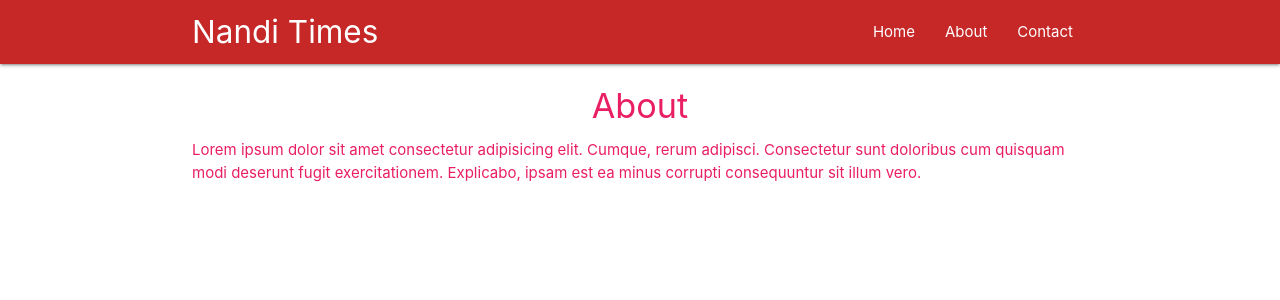
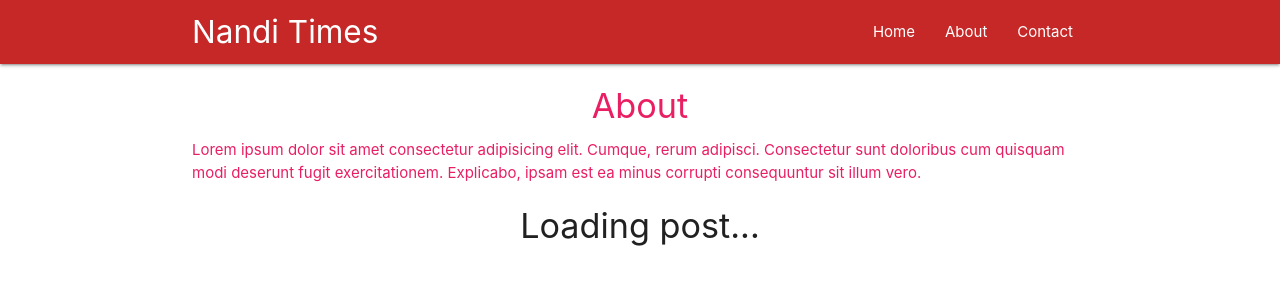
Before and after one commit to nandormatyas/test-homepage-react, a React (Create React App) app: page /about in a window 1280 px wide. Shown: the top 300 px of the page. Built offline with nearby package versions, Linux system fonts and the light colour scheme; no server answers.

Commit message:
feat(react): route parameters

```diff
--- a/src/App.js
+++ b/src/App.js
@@ -4,17 +4,17 @@
 import Home from './components/Home';
 import About from './components/About';
 import Contact from './components/Contact';
-
+import Post from './components/Post';
 class App extends Component {
   render() {
     return (
       <BrowserRouter>
         <div className="App">
           <Navbar />
-          <Route exact path='/' component={Home}/>
-          <Route path='/about' component={About}/>
-          <Route path='/contact' component={Contact}/>
-
+          <Route exact path='/' component={Home} />
+          <Route path='/about' component={About} />
+          <Route path='/contact' component={Contact} />
+          <Route path="/:post_id" component={Post} />
         </div>
       </BrowserRouter>
     );
--- a/src/components/Home.js
+++ b/src/components/Home.js
@@ -1,5 +1,6 @@
 import React, { Component } from 'react';
 import axios from 'axios';
+import { Link } from 'react-router-dom';
 
 class Home extends Component {
   state = {
@@ -8,7 +9,6 @@
   componentDidMount(){
     axios.get('https://jsonplaceholder.typicode.com/posts')
       .then(res => {
-        console.log(res)
         this.setState({
           posts: res.data.slice(0, 10)
         })
@@ -21,7 +21,9 @@
         return (
           <div className="post card" key={post.id}>
             <div className="card-content">
-              <span className="card-title">{post.title}</span>
+              <Link to={'/' + post.id}>
+                <span className="card-title">{post.title}</span>
+              </Link>
               <p>{post.body}</p>
             </div>
           </div>
--- /dev/null
+++ b/src/components/Post.js
@@ -0,0 +1,35 @@
+import React, { Component } from 'react';
+import axios from 'axios';
+
+class Post extends Component {
+  state = {
+    post: null,
+  }
+  componentDidMount() {
+    let id = this.props.match.params.post_id;
+    axios.get('https://jsonplaceholder.typicode.com/posts/' + id)
+      .then(res => {
+        this.setState({
+          post: res.data
+        })
+      })
+  }
+  render() {
+
+    const post = this.state.post ? (
+      <div className="post">
+        <h4 className="center">{this.state.post.title}</h4>
+        <p>{this.state.post.body}</p>
+      </div>
+    ) : (
+      <div className="center">Loading post...</div>
+    )
+    return (
+      <div className="container">
+        <h4>{ post }</h4>
+      </div>
+    )
+  }
+}
+
+export default Post
```
